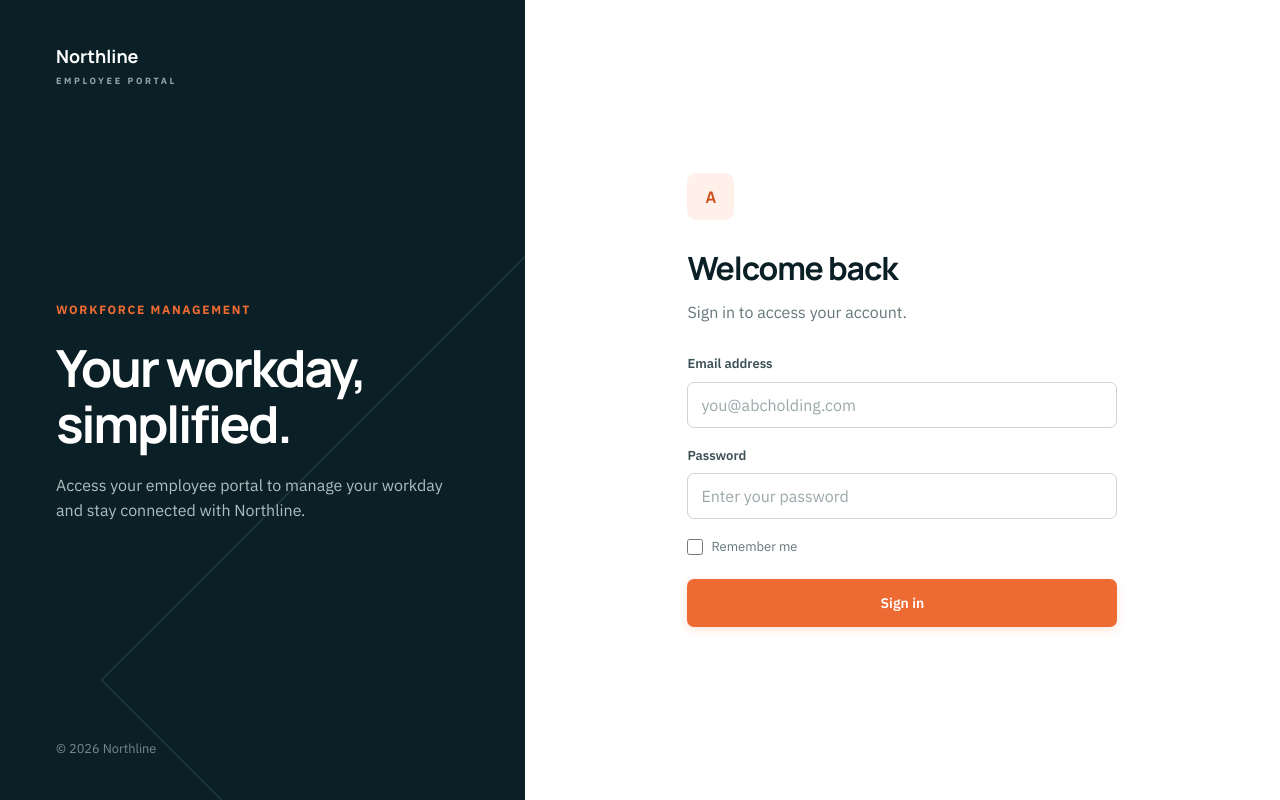
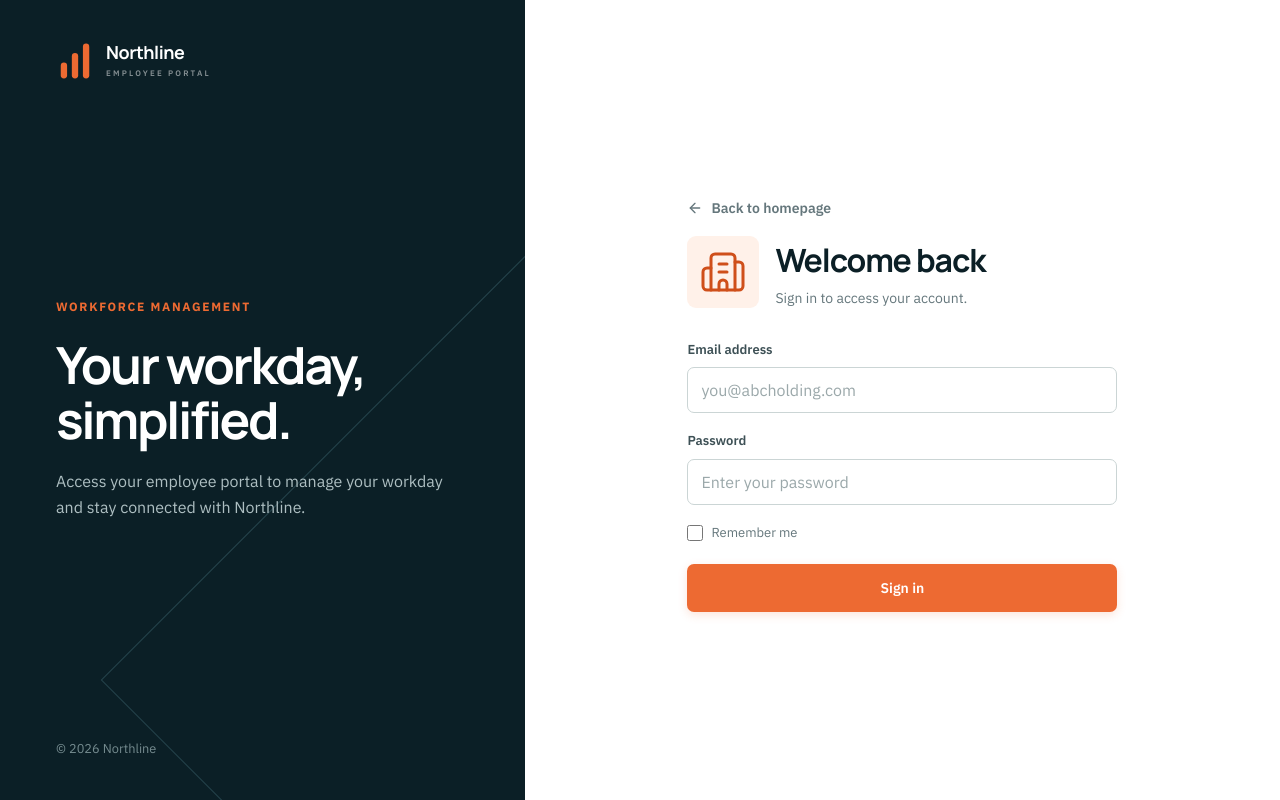
Before and after one commit to ASuarez18/northline-logistics, a Next.js app in the folder src/: page /login in a window 1280 px wide. Built offline with nearby package versions, Linux system fonts and the light colour scheme; no server answers.

Commit message:
feat: unify Northline branding and improve login navigation

```diff
--- a/src/app/login/page.tsx
+++ b/src/app/login/page.tsx
@@ -2,6 +2,13 @@ import { redirect } from "next/navigation";
 
 import LoginForm from "@/components/auth/LoginForm";
 import { getCurrentUser } from "@/lib/auth/current-user";
+
+import Link from "next/link";
+import {
+  ArrowLeft,
+  Building2,
+  ChartNoAxesColumnIncreasing,
+} from "lucide-react";
 
 export default async function LoginPage() {
   const user = await getCurrentUser();
@@ -13,13 +20,28 @@ export default async function LoginPage() {
     <main className="grid min-h-screen grid-cols-[minmax(370px,41%)_1fr] bg-white max-[820px]:grid-cols-1">
       {/* Brand panel */}
       <section className="relative flex flex-col overflow-hidden bg-ink px-14 py-10.5 text-white max-[820px]:hidden">
-        <div className="relative z-10">
-          <p className="font-heading text-lg font-bold">Northline</p>
+        <Link
+          href="/"
+          aria-label="Return to Northline homepage"
+          className="relative z-10 flex w-fit items-center gap-3 transition-opacity hover:opacity-80 focus-visible:outline-2 focus-visible:outline-offset-4 focus-visible:outline-orange"
+        >
+          <ChartNoAxesColumnIncreasing
+            size={38}
+            strokeWidth={4}
+            className="shrink-0 text-orange"
+            aria-hidden="true"
+          />
 
-          <p className="mt-1 text-[9px] font-bold uppercase tracking-[2.6px] text-[#91a4a8]">
+          <div className="flex flex-col">
+            <span className="font-heading text-lg font-bold leading-none tracking-tight text-white">
+              Northline
+            </span>
+
+            <span className="mt-1.5 text-[8px] font-semibold uppercase tracking-[2.2px] text-white/50">
               Employee Portal
-          </p>
+            </span>
           </div>
+        </Link>
 
         <div className="relative z-10 my-auto">
           <p className="text-xs font-bold uppercase tracking-[1.7px] text-orange">
@@ -38,9 +60,7 @@ export default async function LoginPage() {
           </p>
         </div>
 
-        <small className="relative z-10 text-[#758b8f]">
-          © 2026 Northline
-        </small>
+        <small className="relative z-10 text-[#758b8f]">© 2026 Northline</small>
 
         {/* Decorative pattern */}
         <div className="absolute -bottom-45 -right-75 h-150 w-150 rotate-45 border border-[#24434b]" />
@@ -49,18 +69,33 @@ export default async function LoginPage() {
       {/* Login */}
       <section className="flex flex-col items-center justify-center px-11 py-11 max-[820px]:px-6 max-[820px]:py-8">
         <div className="w-full max-w-107.5">
-          <div className="mb-6 grid size-11.75 place-items-center rounded-[9px] bg-orange-soft font-heading font-bold text-orange-dark">
-            A
+          {/* Back to homepage */}
+          <Link
+            href="/"
+            className="mb-2 inline-flex min-h-10 items-center gap-2 text-sm font-semibold text-muted transition-colors hover:text-orange-dark focus-visible:outline-2 focus-visible:outline-offset-2 focus-visible:outline-orange"
+          >
+            <ArrowLeft size={16} strokeWidth={2} aria-hidden="true" />
+            Back to homepage
+          </Link>
+
+          {/* Login heading */}
+          <div className="mb-8 flex items-center gap-4">
+            <div className="grid size-18 shrink-0 place-items-center rounded-[9px] bg-orange-soft text-orange-dark">
+              <Building2 size={48} strokeWidth={1.5} aria-hidden="true" />
             </div>
 
-          <h2 className="font-heading text-[32px] font-bold tracking-[-1.1px] text-ink">
+            <div className="min-w-0">
+              <h2 className="font-heading text-[clamp(24px,5vw,32px)] font-bold tracking-[-1.1px] text-ink">
                 Welcome back
               </h2>
 
-          <p className="mb-7.5 mt-2 text-muted">
+              <p className="mt-1 text-sm text-muted">
                 Sign in to access your account.
               </p>
+            </div>
+          </div>
 
+          {/* Authentication form */}
           <LoginForm />
         </div>
       </section>
--- a/src/components/admin/AdminMobileNav.tsx
+++ b/src/components/admin/AdminMobileNav.tsx
@@ -7,7 +7,7 @@ import {
   type KeyboardEvent as ReactKeyboardEvent,
 } from "react";
 import Link from "next/link";
-import { Menu, X } from "lucide-react";
+import { ChartNoAxesColumnIncreasing, Menu, X } from "lucide-react";
 
 import AdminNavigation from "@/components/admin/AdminNavigation";
 import LogoutButton from "@/components/auth/LogoutButton";
@@ -102,9 +102,19 @@ export default function AdminMobileNav({ user }: AdminMobileNavProps) {
       <header className="sticky top-0 z-20 flex h-16 items-center justify-between border-b border-border bg-surface px-4 sm:px-6 lg:hidden">
         <Link
           href="/admin/dashboard"
-          className="font-heading text-base font-bold text-ink"
+          className="flex w-fit items-center gap-2.5"
+          aria-label="Northline Admin Dashboard"
         >
+          <ChartNoAxesColumnIncreasing
+            size={30}
+            strokeWidth={4}
+            className="shrink-0 text-orange"
+            aria-hidden="true"
+          />
+
+          <span className="font-heading text-base font-bold tracking-tight text-ink">
             Northline
+          </span>
         </Link>
 
         <button
@@ -147,19 +157,29 @@ export default function AdminMobileNav({ user }: AdminMobileNavProps) {
           }`}
         >
           <div className="flex items-start justify-between px-2.5 pb-8">
-            <div>
             <Link
               href="/admin/dashboard"
               onClick={closeDrawer}
-                className="font-heading text-lg font-bold"
+              className="flex min-w-0 items-center gap-3"
+              aria-label="Northline Admin Dashboard"
             >
+              <ChartNoAxesColumnIncreasing
+                size={34}
+                strokeWidth={4}
+                className="shrink-0 text-orange"
+                aria-hidden="true"
+              />
+
+              <div className="flex min-w-0 flex-col">
+                <span className="font-heading text-lg font-bold leading-none tracking-tight text-white">
                   Northline
+                </span>
+
+                <span className="mt-1 text-[10px] uppercase tracking-[2px] text-white/50">
+                  Administration Portal
+                </span>
+              </div>
             </Link>
-
-              <p className="mt-1 text-[10px] uppercase tracking-[2px] text-white/50">
-                Administration Portal
-              </p>
-            </div>
 
             <button
               ref={closeButtonRef}
--- a/src/components/admin/AdminSidebar.tsx
+++ b/src/components/admin/AdminSidebar.tsx
@@ -2,6 +2,7 @@ import Link from "next/link";
 
 import AdminNavigation from "@/components/admin/AdminNavigation";
 import LogoutButton from "@/components/auth/LogoutButton";
+import { ChartNoAxesColumnIncreasing } from "lucide-react";
 
 type AdminSidebarProps = {
   user: {
@@ -17,14 +18,26 @@ export default function AdminSidebar({ user }: AdminSidebarProps) {
       <div className="px-2.5 pb-9.5">
         <Link
           href="/admin/dashboard"
-          className="font-heading text-lg font-bold"
+          className="flex w-fit items-center gap-3"
+          aria-label="Northline Admin Dashboard"
         >
-          Northline
+          <ChartNoAxesColumnIncreasing
+            size={38}
+            strokeWidth={4}
+            className="shrink-0 text-orange"
+            aria-hidden="true"
+          />
+
+          <div className="flex flex-col">
+            <span className="font-heading text-lg font-bold leading-none tracking-tight text-white">
+              Northline
+            </span>
+
+            <span className="mt-1.5 text-[8px]  uppercase tracking-[1.5px] text-white/50">
+              Administration Portal
+            </span>
+          </div>
         </Link>
-
-        <p className="mt-1 text-[10px] uppercase tracking-[2px] text-white/50">
-          Administration Portal
-        </p>
       </div>
 
       <div>
@@ -40,9 +53,7 @@ export default function AdminSidebar({ user }: AdminSidebarProps) {
           {user.firstName} {user.lastName}
         </p>
 
-        <p className="mt-1 truncate text-[10px] text-white/50">
-          {user.email}
-        </p>
+        <p className="mt-1 truncate text-[10px] text-white/50">{user.email}</p>
       </div>
 
       <div className="mt-3">
--- a/src/components/employee/EmployeeNavbar.tsx
+++ b/src/components/employee/EmployeeNavbar.tsx
@@ -1,4 +1,5 @@
 import LogoutButton from "@/components/auth/LogoutButton";
+import { ChartNoAxesColumnIncreasing } from "lucide-react";
 
 type EmployeeNavbarProps = {
   user: {
@@ -12,14 +13,23 @@ export default function EmployeeNavbar({ user }: EmployeeNavbarProps) {
   return (
     <header className="border-b border-border bg-surface">
       <div className="mx-auto flex min-h-16 max-w-296 items-center justify-between gap-3 px-4 sm:px-6">
-        <div className="shrink-0">
-          <p className="font-heading text-base font-bold text-ink">
-            Northline
-          </p>
+        <div className="flex shrink-0 items-center gap-2.5 sm:gap-3">
+          <ChartNoAxesColumnIncreasing
+            size={32}
+            strokeWidth={4}
+            className="shrink-0 text-orange sm:size-9"
+            aria-hidden="true"
+          />
 
-          <p className="text-[9px] font-bold uppercase tracking-[1.8px] text-muted">
-            Employee Portal
-          </p>
+          <div className="flex flex-col">
+            <span className="font-heading text-base font-bold leading-none tracking-tight text-ink">
+              Northline
+            </span>
+
+            <span className="mt-1.5 text-[8px] font-semibold uppercase tracking-[1.5px] text-muted">
+              Employee Portal
+            </span>
+          </div>
         </div>
 
         <div className="flex min-w-0 items-center gap-2 sm:gap-3">
```
Also changed, not shown: src/app/icon.svg (added). Lines whose indentation alone changed are shown as unchanged.
